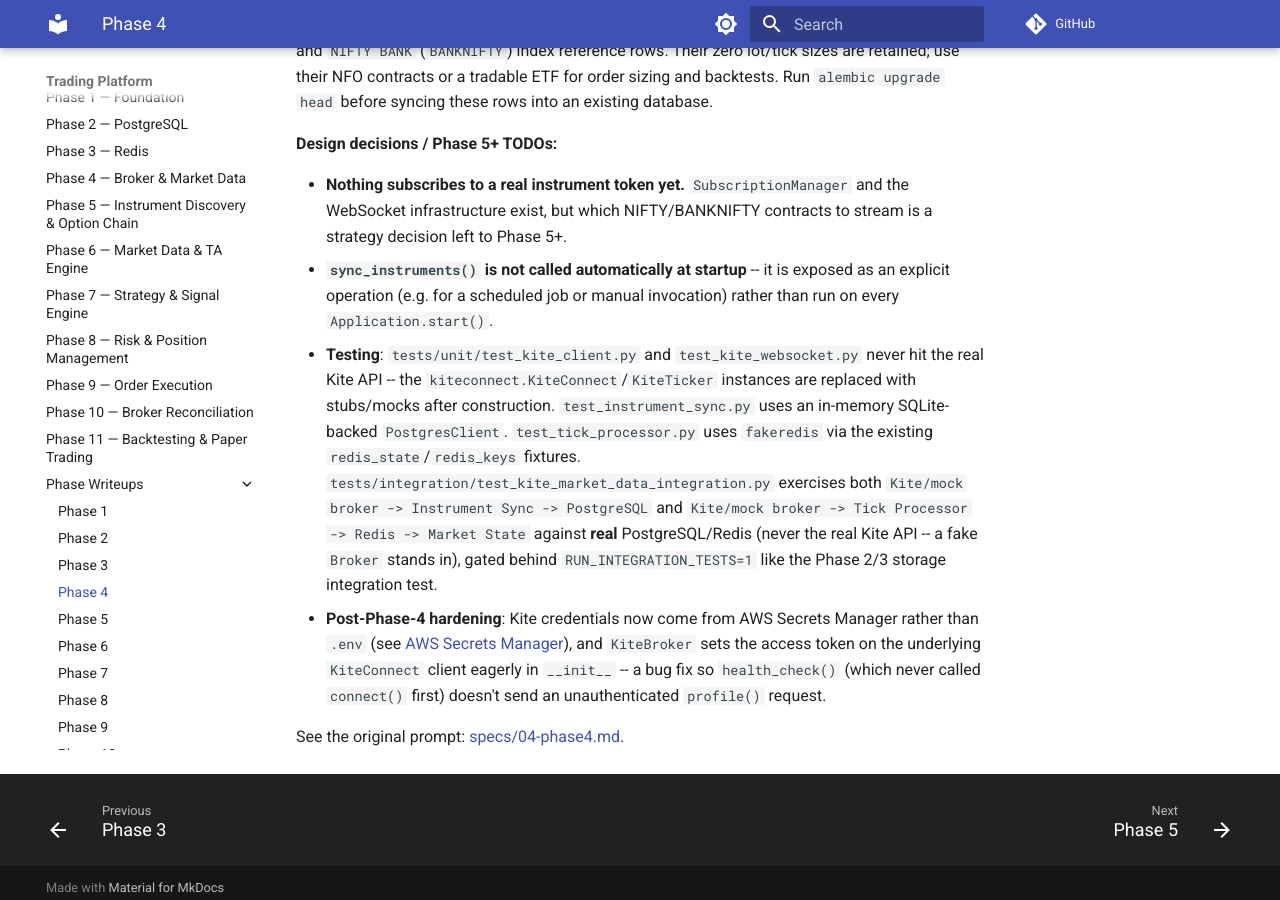
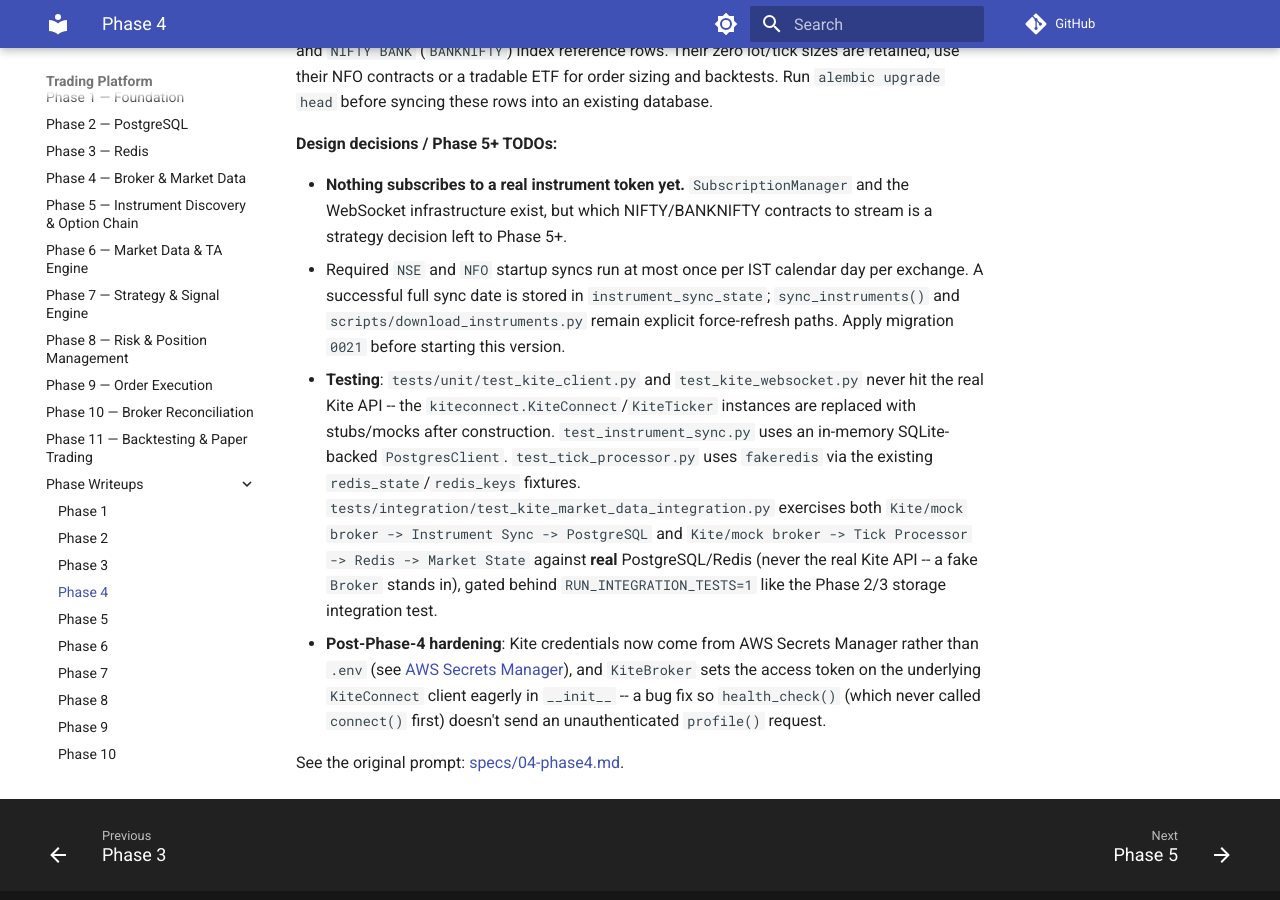
Before and after one commit to VictorG1422/docs, an MkDocs documentation site: the page built from docs/trading-platform/phases/phase-04-broker-market-data.md, in a window 1280 px wide and 900 px high, scrolled down 2218 px. Built offline with MkDocs 1.6.1 and Material for MkDocs 9.7.7, drawn with Linux system fonts in a browser that asks for light colours; comment, search, counter and statistics services are not loaded.

Commit message:
Document daily instrument synchronization
Document once-per-day startup sync behavior and required migration.

```diff
--- a/docs/trading-platform/phases/phase-04-broker-market-data.md
+++ b/docs/trading-platform/phases/phase-04-broker-market-data.md
@@ -100,9 +100,11 @@ before syncing these rows into an existing database.
 - **Nothing subscribes to a real instrument token yet.** `SubscriptionManager`
   and the WebSocket infrastructure exist, but which NIFTY/BANKNIFTY
   contracts to stream is a strategy decision left to Phase 5+.
-- **`sync_instruments()` is not called automatically at startup** -- it
-  is exposed as an explicit operation (e.g. for a scheduled job or
-  manual invocation) rather than run on every `Application.start()`.
+- Required `NSE` and `NFO` startup syncs run at most once per IST calendar
+  day per exchange. A successful full sync date is stored in
+  `instrument_sync_state`; `sync_instruments()` and
+  `scripts/download_instruments.py` remain explicit force-refresh paths.
+  Apply migration `0021` before starting this version.
 - **Testing**: `tests/unit/test_kite_client.py` and
   `test_kite_websocket.py` never hit the real Kite API -- the
   `kiteconnect.KiteConnect`/`KiteTicker` instances are replaced with
```
Also changed, not shown: docs/trading-platform/operations.md (+4 -2 lines).
